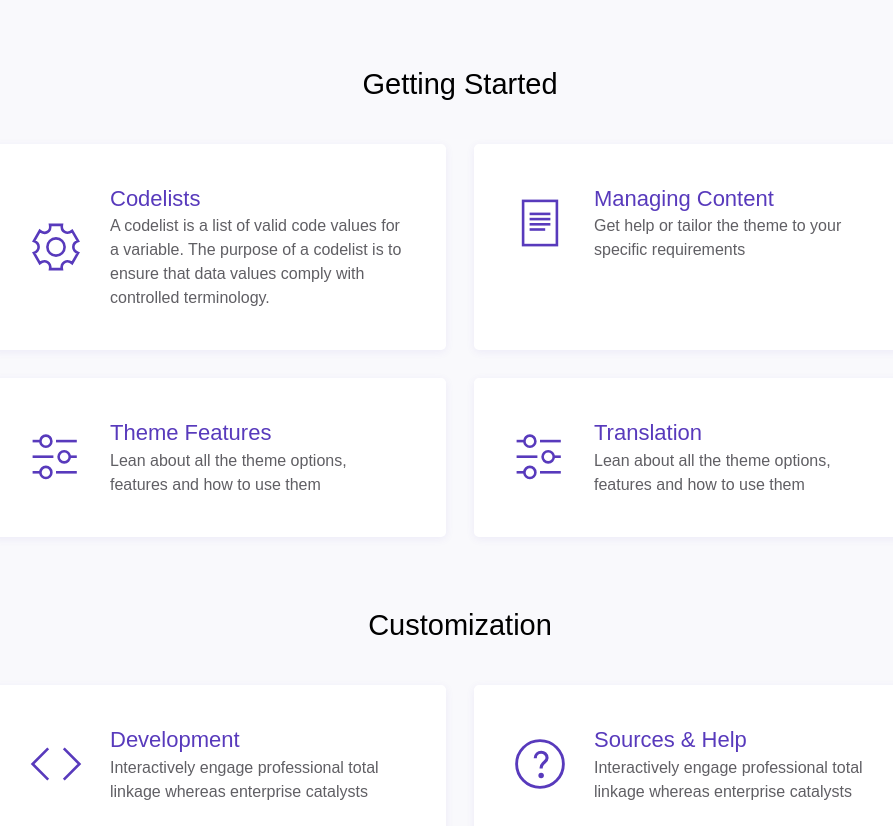
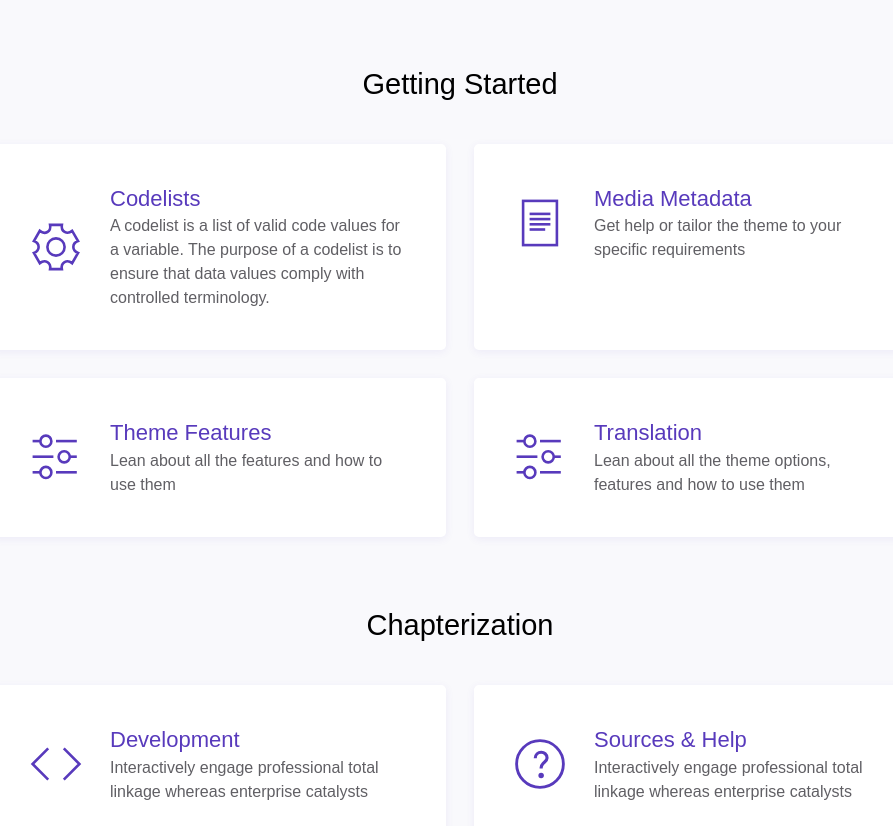
Before and after one commit to hellaz/jekyll-theme-guia, a Jekyll site: the page built from index.md, in a window 1280 px wide and 900 px high, scrolled down 321 px, cut to the strip 74-900 px from the top of the window. Shown: the whole strip, without its empty margins (180-1073 px from the left). Built offline with Jekyll 4.4.1, drawn with Linux system fonts in a browser that asks for light colours; some web fonts are replaced.

Commit message:
Update home_categories.yml

```diff
--- a/_data/home_categories.yml
+++ b/_data/home_categories.yml
@@ -4,19 +4,19 @@
   category: setup
   categories:
 
-    - permalink: /setup/basics/
+    - permalink: /setup/codelists/
       title: Codelists
       desc: A codelist is a list of valid code values for a variable. The purpose of a codelist is to ensure that data values comply with controlled terminology.
       icon: cog
 
-    - permalink: /setup/content/
-      title: Managing Content
+    - permalink: /setup/metadata/
+      title: Media Metadata
       desc: Get help or tailor the theme to your specific requirements
       icon: file-text
 
     - permalink: /setup/features/
       title: Theme Features
-      desc: Lean about all the theme options, features and how to use them
+      desc: Lean about all the features and how to use them
       icon: settings
 
     - permalink: /setup/translation/
@@ -24,17 +24,17 @@
       desc: Lean about all the theme options, features and how to use them
       icon: settings
 
-- title: Customization
+- title: Chapterization
   subtitle:
-  category: customization
+  category: chapters
   categories:
 
-    - permalink: /customization/development/
+    - permalink: /chapters/development/
       title: Development
       desc: Interactively engage professional total linkage whereas enterprise catalysts
       icon: code
 
-    - permalink: /customization/help/
+    - permalink: /chapters/help/
       title: Sources & Help
       desc: Interactively engage professional total linkage whereas enterprise catalysts
       icon: question
```
